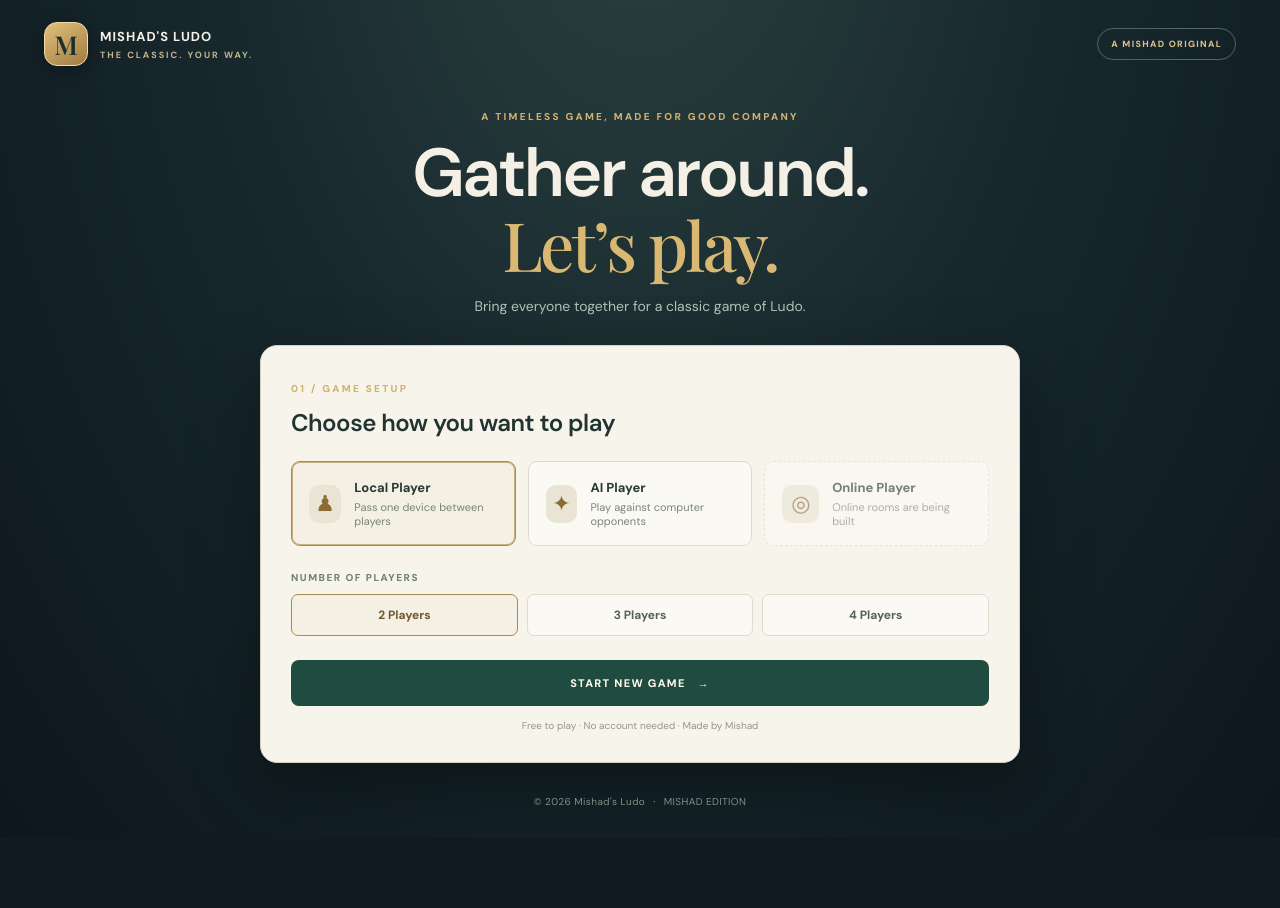
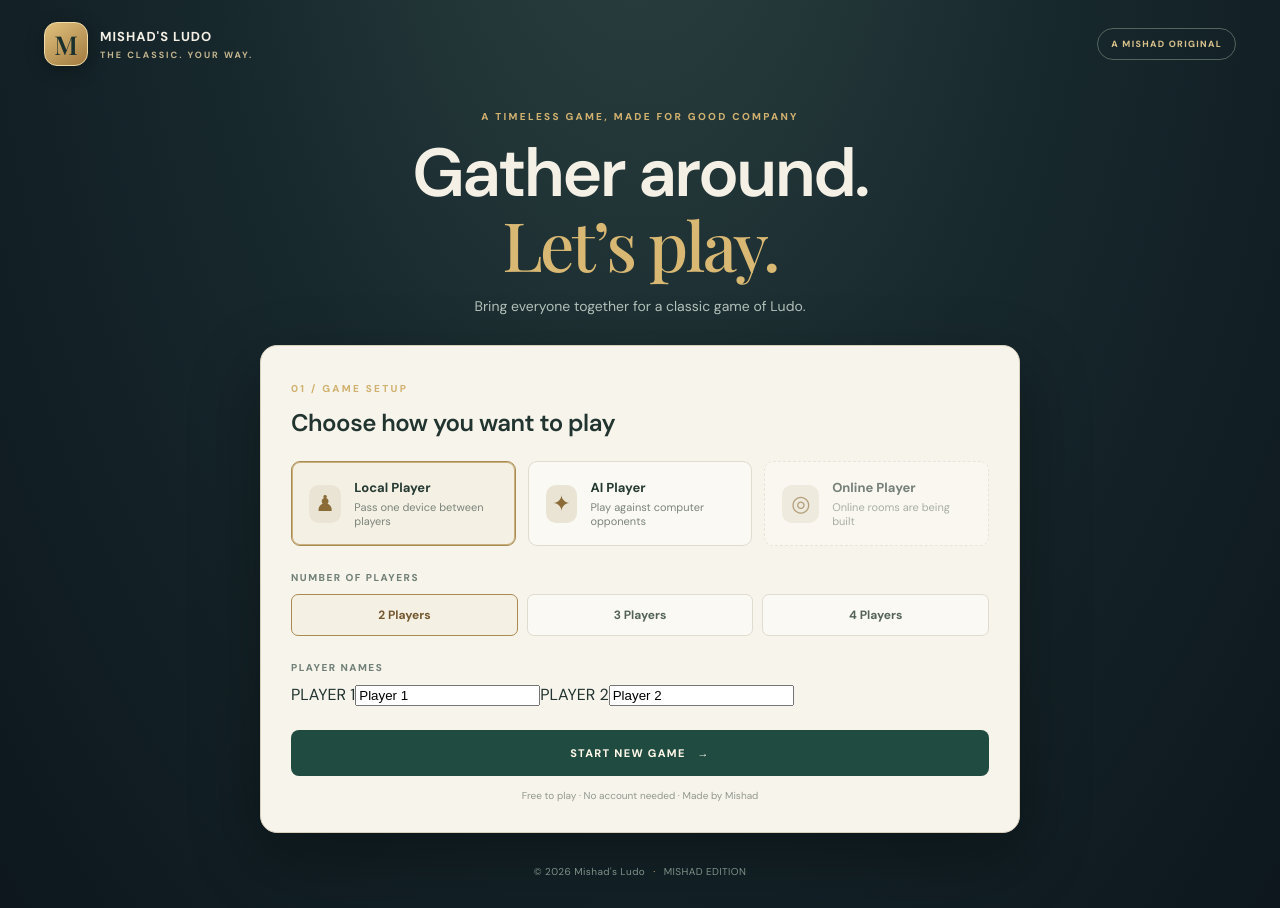
Before and after one commit to mmishad6-design/Mishadgames, a React (Vite) app: page / in a window 1280 px wide. Before the commit the page ends 838 px from the top, so only its background shows below. Built offline with nearby package versions, Linux system fonts and the light colour scheme; a web font is replaced by a local one.

Commit message:
Add editable player names to game setup

```diff
--- a/src/App.tsx
+++ b/src/App.tsx
@@ -1,9 +1,9 @@
 import {useEffect,useRef,useState} from "react";
 import {BASES,BASE_SPOTS,COLORS,COLOR_NAMES,HOME_LANES,PALETTE,SAFE,START,TRACK,chooseAiToken,legalTokens,moveToken,tokenPosition,winner,type Color,type Player} from "./game";
 type Mode="local"|"ai";
-function createPlayers(count:number,mode:Mode):Player[]{
+function createPlayers(count:number,mode:Mode,names:string[]):Player[]{
  const colors:Color[]=count===2?["red","yellow"]:count===3?["red","green","yellow"]:COLORS;
- return colors.map((color,index)=>({color,name:mode==="ai"&&index>0?"Computer":COLOR_NAMES[color],ai:mode==="ai"&&index>0,tokens:Array.from({length:4},()=>({progress:-1}))}));
+ return colors.map((color,index)=>({color,name:mode==="ai"&&index>0?"Computer":(names[index]?.trim()||"Player "+(index+1)),ai:mode==="ai"&&index>0,tokens:Array.from({length:4},()=>({progress:-1}))}));
 }
 function Dice({value,rolling}:{value:number|null;rolling:boolean}){
  const faces:Record<number,number[]>={1:[4],2:[0,8],3:[0,4,8],4:[0,2,6,8],5:[0,2,4,6,8],6:[0,2,3,5,6,8]};
@@ -43,6 +43,7 @@ function Board({players,turn,choices,onMove}:{players:Player[];turn:number;choic
 }
 export default function App(){
  const [mode,setMode]=useState<Mode>("local"),[count,setCount]=useState(2),[players,setPlayers]=useState<Player[]>([]),[turn,setTurn]=useState(0);
+ const [playerNames,setPlayerNames]=useState(["Player 1","Player 2","Player 3","Player 4"]);
  const [dice,setDice]=useState<number|null>(null),[choices,setChoices]=useState<number[]>([]),[message,setMessage]=useState("Roll the dice to begin.");
  const [started,setStarted]=useState(false),[champion,setChampion]=useState<string|null>(null),[busy,setBusy]=useState(false),[passPending,setPassPending]=useState(false),[soundEnabled,setSoundEnabled]=useState(true);
  const rollTimer=useRef<number|undefined>(undefined),passTimer=useRef<number|undefined>(undefined),aiTimer=useRef<number|undefined>(undefined);
@@ -67,7 +68,7 @@ export default function App(){
  };
  const current=players[turn];
  const clearTimers=()=>{if(rollTimer.current!==undefined)window.clearTimeout(rollTimer.current);if(passTimer.current!==undefined)window.clearTimeout(passTimer.current);if(aiTimer.current!==undefined)window.clearTimeout(aiTimer.current);};
- const resetGame=()=>{clearTimers();setPlayers(createPlayers(count,mode));setTurn(0);setDice(null);setChoices([]);setMessage("Roll the dice to begin.");setChampion(null);setBusy(false);setPassPending(false);setStarted(true);};
+ const resetGame=()=>{clearTimers();setPlayers(createPlayers(count,mode,playerNames));setTurn(0);setDice(null);setChoices([]);setMessage("Roll the dice to begin.");setChampion(null);setBusy(false);setPassPending(false);setStarted(true);};
  const backToSetup=()=>{clearTimers();setStarted(false);setBusy(false);setPassPending(false);setDice(null);setChoices([]);};
  const nextTurn=()=>{clearTimers();setTurn(value=>(value+1)%players.length);setDice(null);setChoices([]);setBusy(false);setPassPending(false);};
  const rollDice=()=>{
@@ -127,6 +128,7 @@ export default function App(){
      <button className="mode-card coming-soon" disabled><span className="mode-icon">◎</span><span><b>Online Player</b><small>Online rooms are being built</small></span></button>
     </div>
     <label className="field-label">NUMBER OF PLAYERS</label><div className="player-count">{[2,3,4].map(number=><button key={number} className={count===number?"selected":""} onClick={()=>setCount(number)}>{number} Players</button>)}</div>
+    <label className="field-label name-field-label">PLAYER NAMES</label><div className="name-fields">{Array.from({length:count},(_,index)=><label className="name-field" key={index}><span>{mode==="ai"&&index>0?"COMPUTER": "PLAYER "+(index+1)}</span><input value={mode==="ai"&&index>0?"Computer":playerNames[index]} disabled={mode==="ai"&&index>0} maxLength={20} onChange={event=>setPlayerNames(values=>values.map((name,i)=>i===index?event.target.value:name))} placeholder={"Player "+(index+1)}/></label>)}</div>
     <button className="primary-btn" onClick={resetGame}>START NEW GAME <span>→</span></button><p className="footnote">Free to play · No account needed · Made by Mishad</p>
    </div>
   </section>:<section className="play-wrap">
```
